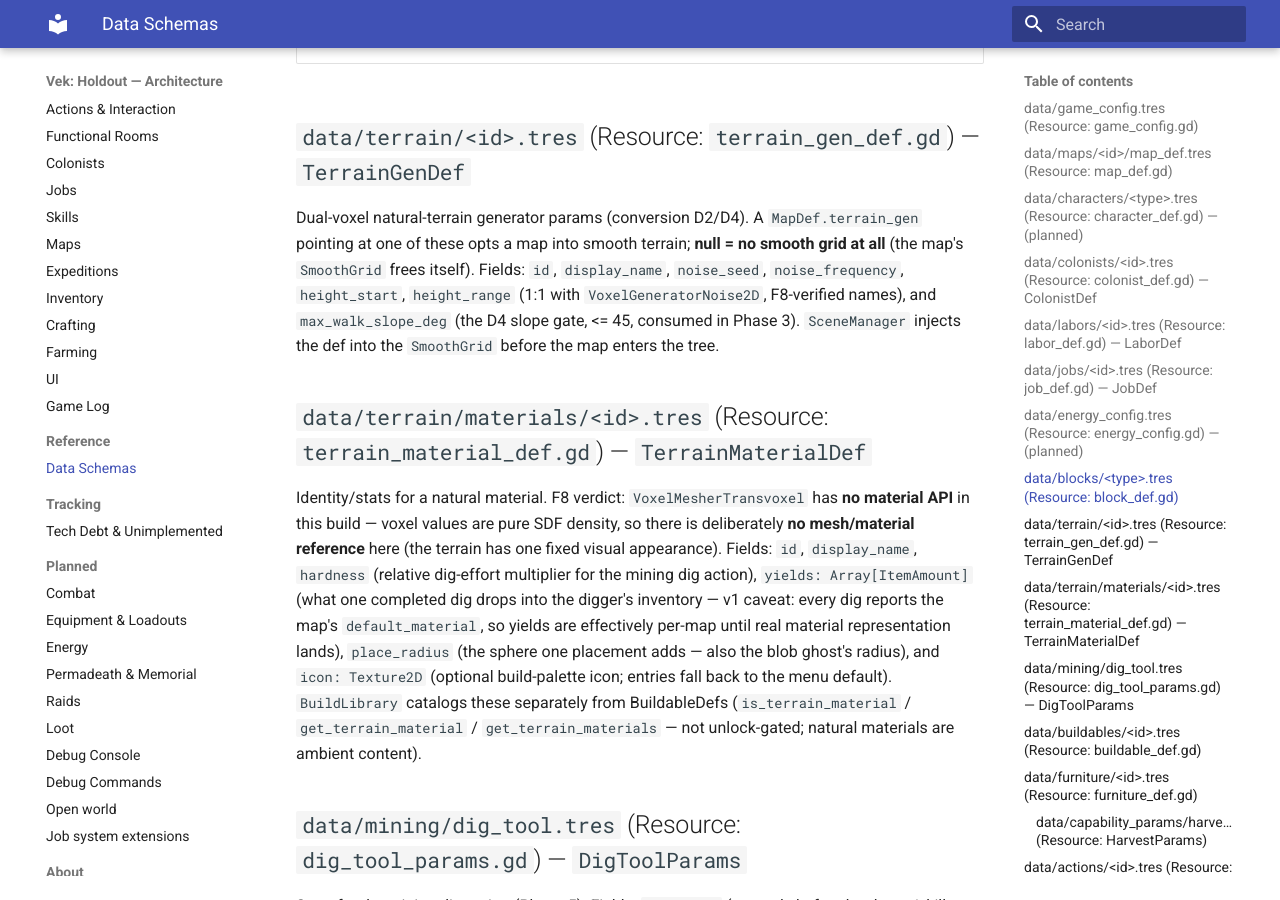
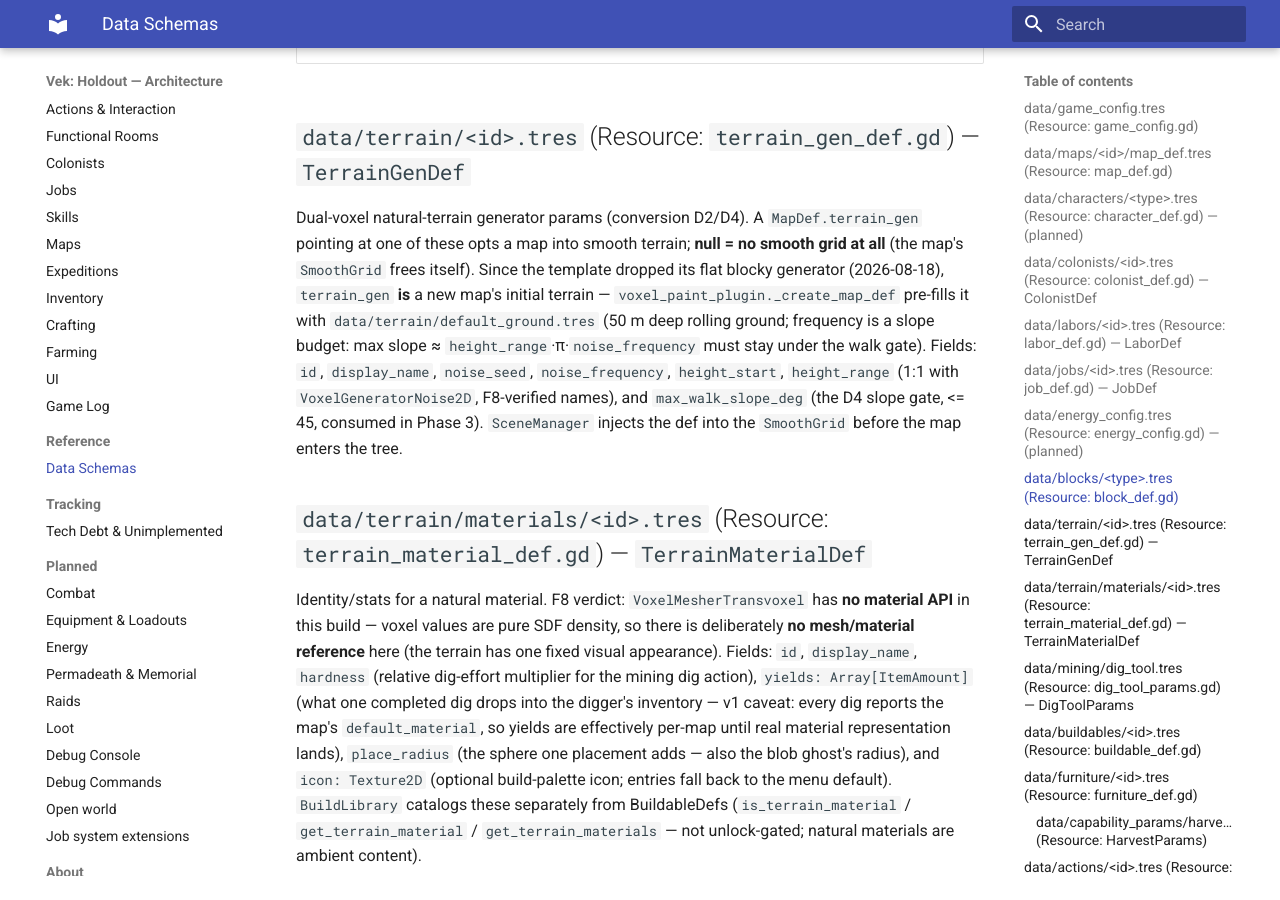
Before and after one commit to gdgonzaga/vek-holdout, an MkDocs documentation site: the page built from docs/architecture/data-schemas.md, in a window 1280 px wide and 900 px high, scrolled down 6115 px. Built offline with MkDocs 1.6.1 and Material for MkDocs 9.7.7, drawn with Linux system fonts in a browser that asks for light colours.

Commit message:
docs(arch): sync maps/voxel-world/data-schemas with smooth-default template
Covers the template change from the previous commit: map_template.tscn's
blocky terrain is structures-only (no generator), SmoothGrid is the initial
terrain and new maps default terrain_gen to the 50 m deep
data/terrain/default_ground.tres. BlockLibrary's index-1 rationale no
longer cites the template's flat generator (the convention stands for
legacy scenes and the paint tool's terrain brush), and the TerrainGenDef
schema section now notes that terrain_gen *is* a new map's initial terrain
plus the range·π·frequency slope budget. mkdocs build --strict passes.

```diff
--- a/docs/architecture/data-schemas.md
+++ b/docs/architecture/data-schemas.md
@@ -113,7 +113,7 @@ Global Energy values (shared across all characters). Per-character rates (Stamin
 
 ## `data/terrain/<id>.tres` (Resource: `terrain_gen_def.gd`) — `TerrainGenDef`
 
-Dual-voxel natural-terrain generator params (conversion D2/D4). A `MapDef.terrain_gen` pointing at one of these opts a map into smooth terrain; **null = no smooth grid at all** (the map's `SmoothGrid` frees itself). Fields: `id`, `display_name`, `noise_seed`, `noise_frequency`, `height_start`, `height_range` (1:1 with `VoxelGeneratorNoise2D`, F8-verified names), and `max_walk_slope_deg` (the D4 slope gate, <= 45, consumed in Phase 3). `SceneManager` injects the def into the `SmoothGrid` before the map enters the tree.
+Dual-voxel natural-terrain generator params (conversion D2/D4). A `MapDef.terrain_gen` pointing at one of these opts a map into smooth terrain; **null = no smooth grid at all** (the map's `SmoothGrid` frees itself). Since the template dropped its flat blocky generator (2026-08-18), `terrain_gen` **is** a new map's initial terrain — `voxel_paint_plugin._create_map_def` pre-fills it with `data/terrain/default_ground.tres` (50 m deep rolling ground; frequency is a slope budget: max slope ≈ `height_range`·π·`noise_frequency` must stay under the walk gate). Fields: `id`, `display_name`, `noise_seed`, `noise_frequency`, `height_start`, `height_range` (1:1 with `VoxelGeneratorNoise2D`, F8-verified names), and `max_walk_slope_deg` (the D4 slope gate, <= 45, consumed in Phase 3). `SceneManager` injects the def into the `SmoothGrid` before the map enters the tree.
 
 ## `data/terrain/materials/<id>.tres` (Resource: `terrain_material_def.gd`) — `TerrainMaterialDef`
 
```
Also changed, not shown: docs/architecture/maps.md (+1 -1 lines), docs/architecture/voxel-world.md (+2 -2 lines).
